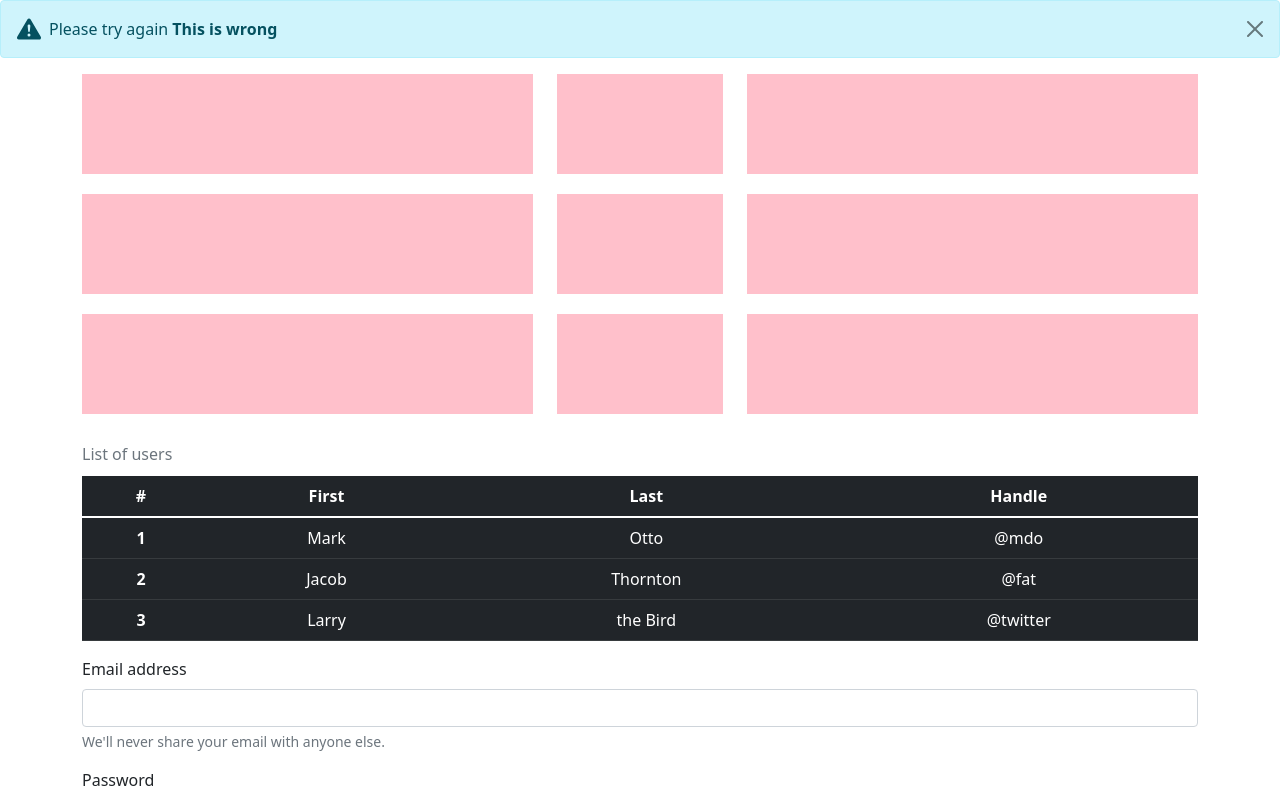
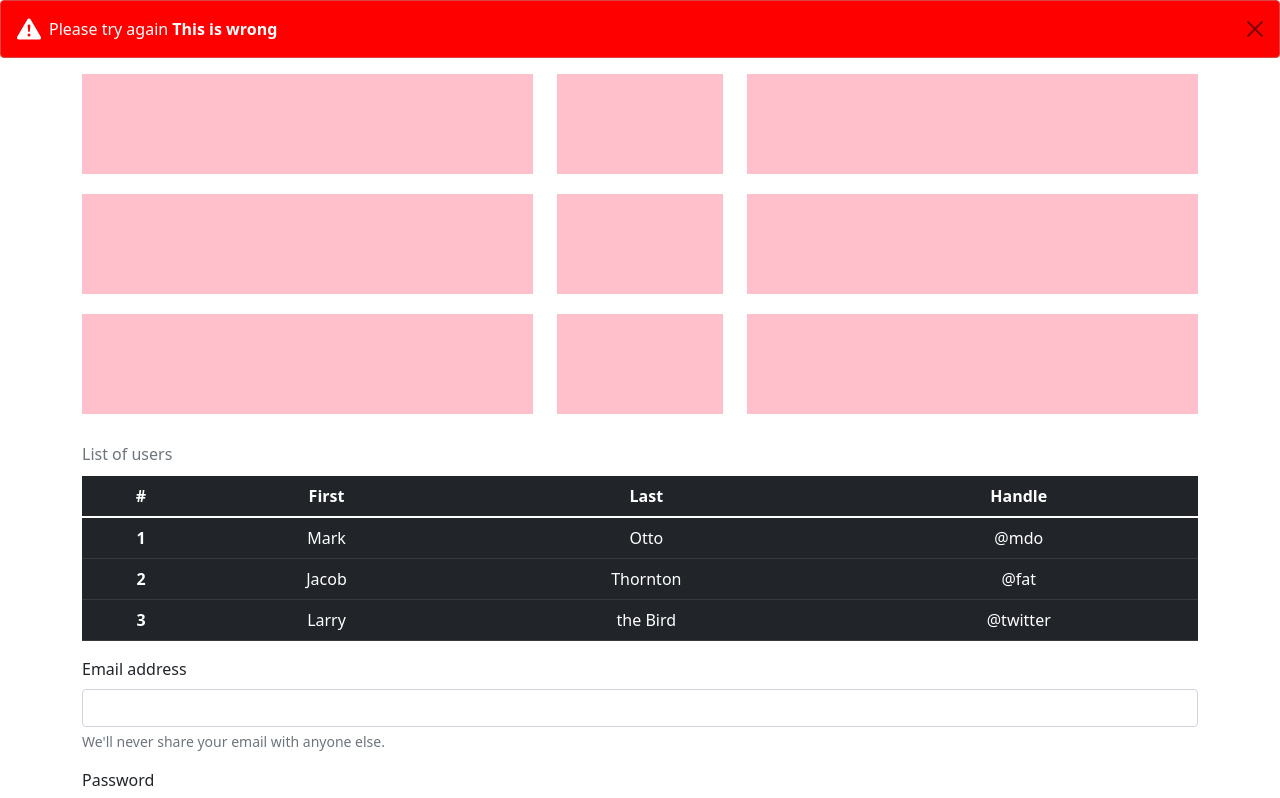
Before and after one commit to kaykobad0171/HW-12_Bootstrap2, a plain HTML site: page index.html in a window 1280 px wide. Shown: the top 798 px of the page. Drawn offline with Linux system fonts and the light colour scheme; a script that the page names is missing.

Commit message:
Update style.css

```diff
--- a/css/style.css
+++ b/css/style.css
@@ -4,3 +4,9 @@
 	color: white;
 	margin-bottom: 20px;
 }
+
+.alert-info {
+	color: #fff;
+	background-color: #f00;
+	border-color: #dc4343;
+}
```
